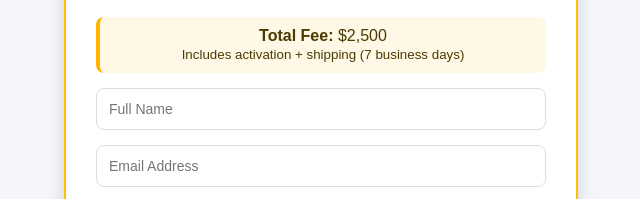
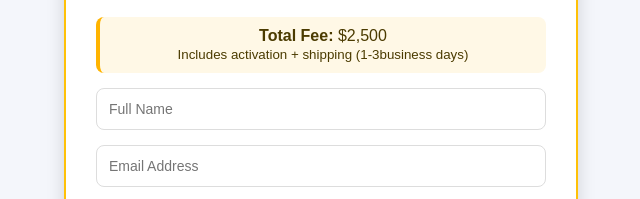
Before and after one commit to america-service/South-Online-Banking, a website: page bank/activate.html in a window 1280 px wide. Shown: the part 252-451 px from the top of the page, 319-959 px from the left. Drawn offline with Linux system fonts and the light colour scheme.

Commit message:
"Update Activation Shipping Time"

```diff
--- a/bank/activate.html
+++ b/bank/activate.html
@@ -107,7 +107,7 @@
 
   <div class="fee">
     <strong>Total Fee:</strong> $2,500<br>
-    <small>Includes activation + shipping (7 business days)</small>
+    <small>Includes activation + shipping (1-3business days)</small>
   </div>
 
   <!-- Updated form -->
```
